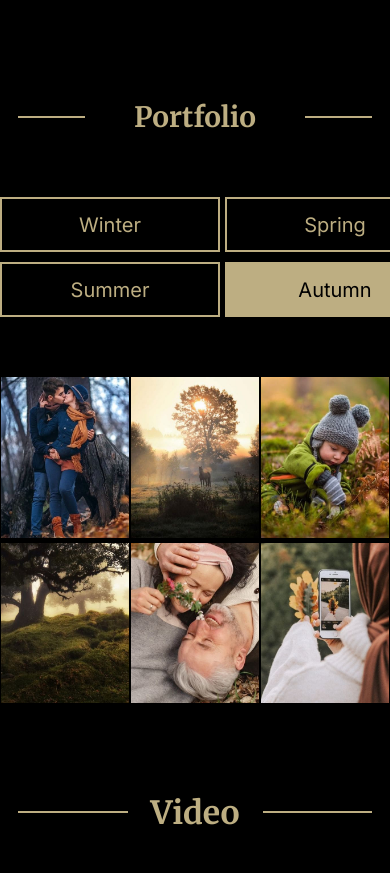
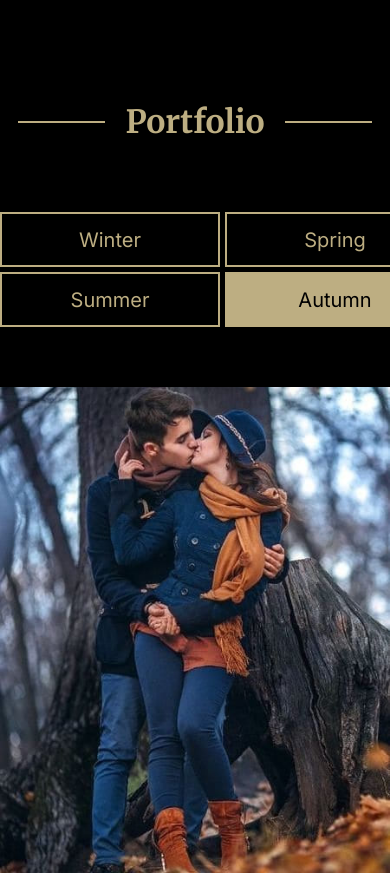
Before and after one commit to Kornull/RS-School-Stage-0, a plain HTML site: page portfolio/index.html in a window 390 px wide. Shown: the part 1318-2191 px from the top of the page. Drawn offline with Linux system fonts and the light colour scheme.

Commit message:
feat: media 768px add section portfolio

```diff
--- a/portfolio/assets/css/style.css
+++ b/portfolio/assets/css/style.css
@@ -894,4 +894,29 @@ h2 {
     margin-bottom: 76px;
   }
 
+  /* Portfolio */
+  .portfolio {
+    margin-bottom: 55px;
+  }
+
+  .portfolio__title {
+    font-size: var(--font1);
+    width: 180px;
+    margin-bottom: 50px;
+  }
+
+  .porfolio__buttons {
+    margin-bottom: 55px;
+  }
+
+  .btn__portfolio {
+    margin-bottom: 5px;
+  }
+
+  .works__image {
+    width: 450px;
+    max-width: 450px;
+    margin-bottom: 25px;
+  }
+
 }
```
